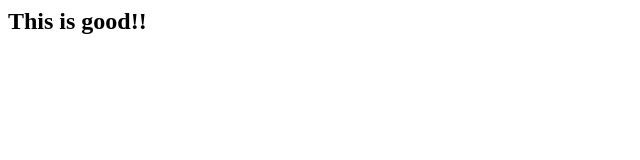
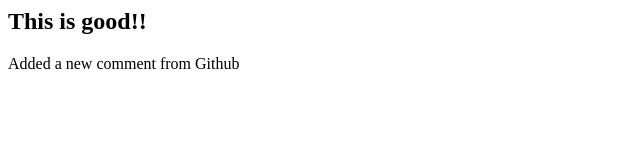
Before and after one commit to asimu27/ThisRepo, a plain HTML site: page home.html in a window 1280 px wide. Shown: the whole page, without its empty margins (0-640 px from the left). Drawn offline with Linux system fonts and the light colour scheme.

Commit message:
Added div

```diff
--- a/home.html
+++ b/home.html
@@ -1,5 +1,6 @@
 <html>
     <body>
         <h2> This is good!!</h2>
+        <div> Added a new comment  from Github</div>
     </body>
 </html>
```
